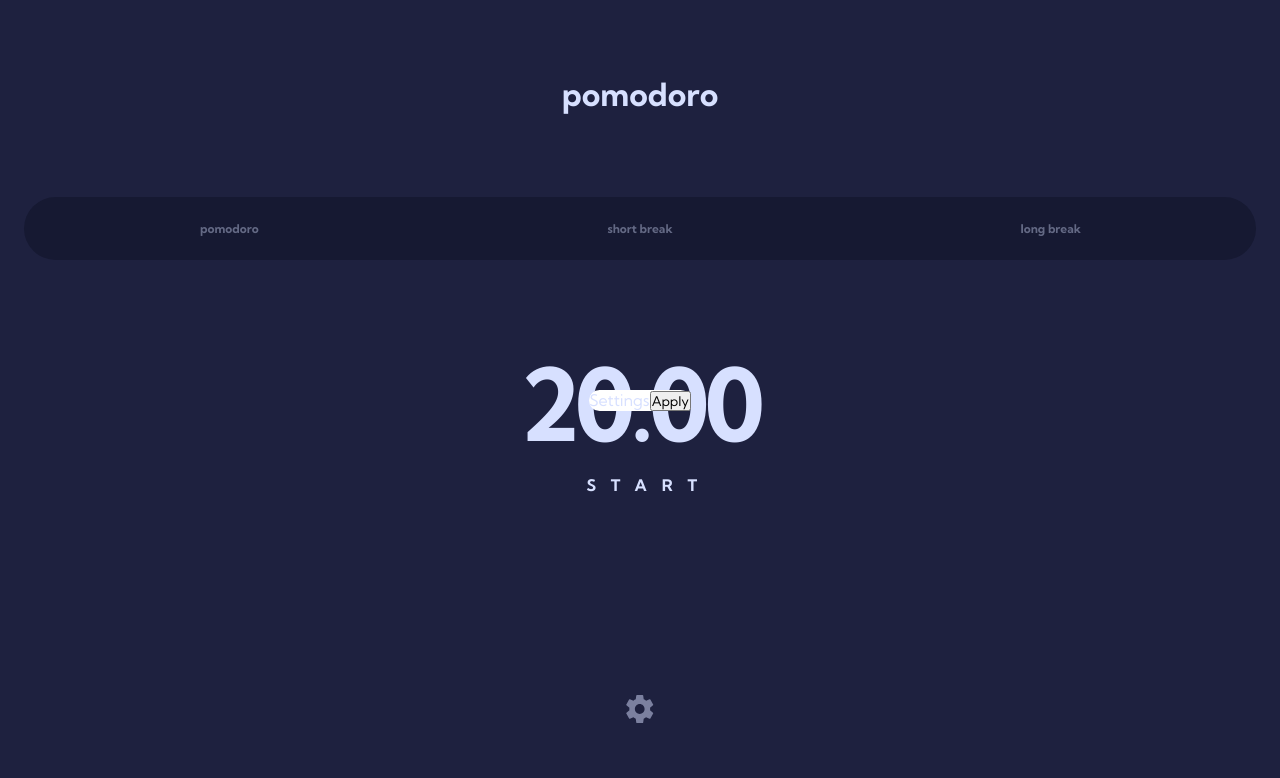
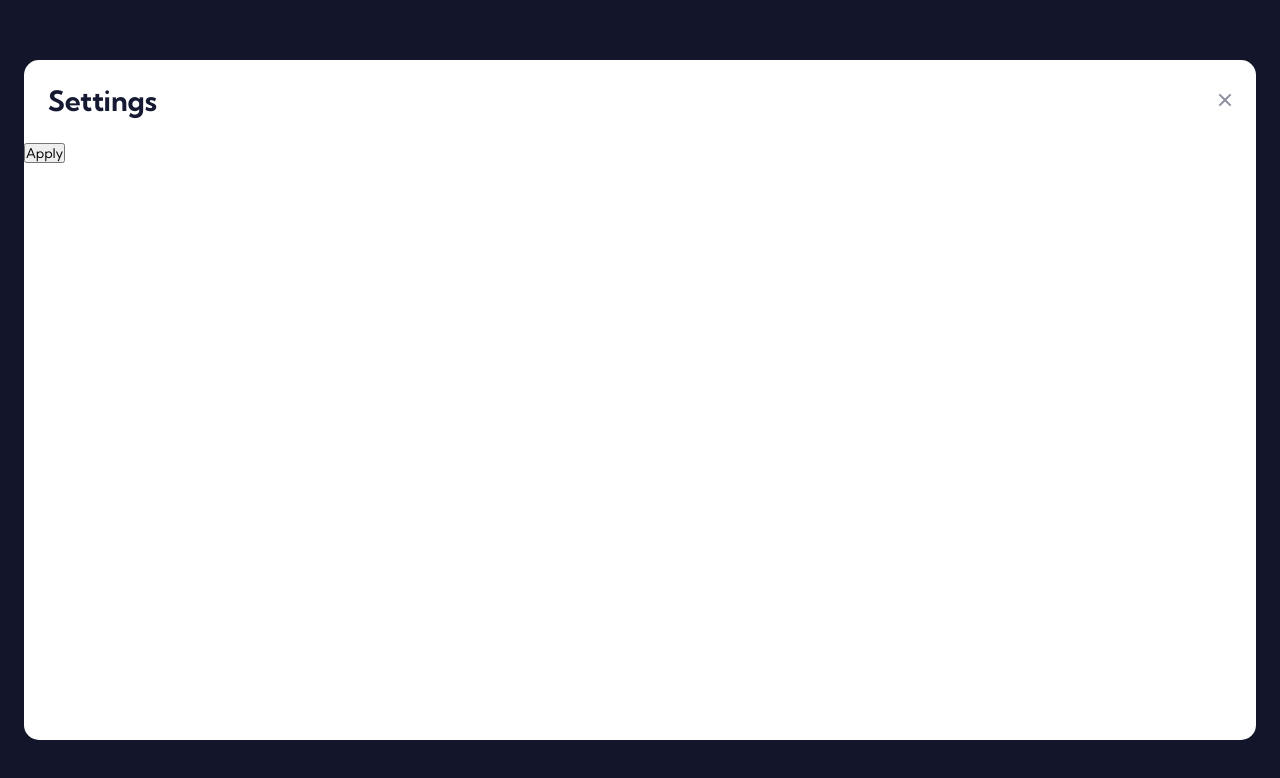
Before and after one commit to ryanbradley-webdev/pomodoro, a React (Vite) app: page / in a window 1280 px wide. Both pictures are taken after a click on the button 640 px from the left and 710 px from the top of the page. Shown: the top 778 px of the page. Built offline with nearby package versions, Linux system fonts and the light colour scheme.

Commit message:
Add basic styling to Settings Modal component.

```diff
--- /dev/null
+++ b/src/assets/CloseIcon.tsx
@@ -0,0 +1,7 @@
+export default function CloseIcon() {
+  return (
+    <svg xmlns="http://www.w3.org/2000/svg" width="14" height="14">
+      <path fill="#1E213F" fillRule="evenodd" d="M11.95.636l1.414 1.414L8.414 7l4.95 4.95-1.414 1.414L7 8.414l-4.95 4.95L.636 11.95 5.586 7 .636 2.05 2.05.636 7 5.586l4.95-4.95z" opacity=".5"/>
+    </svg>
+  )
+}
--- a/src/assets/SettingsIcon.tsx
+++ b/src/assets/SettingsIcon.tsx
@@ -1,9 +1,7 @@
 export default function SettingsIcon() {
   return (
-    <div>
-      <svg xmlns="http://www.w3.org/2000/svg" width="28" height="28">
-        <path fill="#D7E0FF" d="M26.965 17.682l-2.927-2.317c.055-.448.097-.903.097-1.365 0-.462-.042-.917-.097-1.365l2.934-2.317a.702.702 0 00.167-.896l-2.775-4.851a.683.683 0 00-.847-.301l-3.454 1.407a10.506 10.506 0 00-2.345-1.379l-.52-3.71A.716.716 0 0016.503 0h-5.55a.703.703 0 00-.687.588l-.52 3.71c-.847.357-1.63.819-2.345 1.379L3.947 4.27a.691.691 0 00-.847.301L.325 9.422a.705.705 0 00.167.896l2.927 2.317c-.055.448-.097.903-.097 1.365 0 .462.042.917.097 1.365L.492 17.682a.702.702 0 00-.167.896L3.1 23.429a.683.683 0 00.847.301L7.4 22.323a10.506 10.506 0 002.345 1.379l.52 3.71c.056.329.34.588.687.588h5.55a.703.703 0 00.687-.588l.52-3.71c.847-.357 1.631-.819 2.346-1.379l3.454 1.407c.313.119.673 0 .847-.301l2.775-4.851a.705.705 0 00-.167-.896zM13.73 18.9c-2.685 0-4.857-2.191-4.857-4.9 0-2.709 2.172-4.9 4.857-4.9 2.684 0 4.856 2.191 4.856 4.9 0 2.71-2.172 4.9-4.856 4.9z" opacity=".5"/>
-      </svg>
-    </div>
+    <svg xmlns="http://www.w3.org/2000/svg" width="28" height="28">
+      <path fill="#D7E0FF" d="M26.965 17.682l-2.927-2.317c.055-.448.097-.903.097-1.365 0-.462-.042-.917-.097-1.365l2.934-2.317a.702.702 0 00.167-.896l-2.775-4.851a.683.683 0 00-.847-.301l-3.454 1.407a10.506 10.506 0 00-2.345-1.379l-.52-3.71A.716.716 0 0016.503 0h-5.55a.703.703 0 00-.687.588l-.52 3.71c-.847.357-1.63.819-2.345 1.379L3.947 4.27a.691.691 0 00-.847.301L.325 9.422a.705.705 0 00.167.896l2.927 2.317c-.055.448-.097.903-.097 1.365 0 .462.042.917.097 1.365L.492 17.682a.702.702 0 00-.167.896L3.1 23.429a.683.683 0 00.847.301L7.4 22.323a10.506 10.506 0 002.345 1.379l.52 3.71c.056.329.34.588.687.588h5.55a.703.703 0 00.687-.588l.52-3.71c.847-.357 1.631-.819 2.346-1.379l3.454 1.407c.313.119.673 0 .847-.301l2.775-4.851a.705.705 0 00-.167-.896zM13.73 18.9c-2.685 0-4.857-2.191-4.857-4.9 0-2.709 2.172-4.9 4.857-4.9 2.684 0 4.856 2.191 4.856 4.9 0 2.71-2.172 4.9-4.856 4.9z" opacity=".5"/>
+    </svg>
   )
 }
--- a/src/components/SettingsModal/SettingsModal.module.css
+++ b/src/components/SettingsModal/SettingsModal.module.css
@@ -3,9 +3,36 @@
   inset: 0;
   display: grid;
   place-items: center;
+  background-color: #0a0c1c88;
 }
 
 .modal {
+  width: calc(100vw - 48px);
+  height: calc(100vh - 120px);
   background-color: var(--clr-white-900);
   border-radius: 15px;
 }
+
+.modal > div {
+  padding: 24px;
+}
+
+.heading {
+  display: flex;
+  justify-content: space-between;
+  align-items: center;
+}
+
+.heading_h2 {
+  color: var(--clr-black-900);
+  font-size: var(--font-size-h2);
+  font-weight: bold;
+  line-height: var(--line-height-h2);
+}
+
+.heading button {
+  height: fit-content;
+  width: fit-content;
+  background-color: transparent;
+  border: none;
+}
--- a/src/components/SettingsModal/SettingsModal.tsx
+++ b/src/components/SettingsModal/SettingsModal.tsx
@@ -1,5 +1,6 @@
 import { Dispatch, SetStateAction, useEffect, useState } from "react"
 import styles from './SettingsModal.module.css'
+import CloseIcon from "../../assets/CloseIcon"
 
 export default function SettingsModal({
   visible,
@@ -9,6 +10,10 @@ export default function SettingsModal({
   setVisible: Dispatch<SetStateAction<boolean>>
 }) {
   const [display, setDisplay] = useState('none')
+
+  const closeModal = () => {
+    setVisible(false)
+  }
 
   const applySettings = () => {
     setVisible(false)
@@ -30,7 +35,23 @@ export default function SettingsModal({
         className={styles.modal}
       >
 
-        Settings
+        <div
+          className={styles.heading}
+        >
+
+          <h2
+            className={styles.heading_h2}
+          >
+            Settings
+          </h2>
+
+          <button
+            onClick={closeModal}
+          >
+            <CloseIcon />
+          </button>
+
+        </div>
 
         <button
           onClick={applySettings}
--- a/src/index.css
+++ b/src/index.css
@@ -20,7 +20,7 @@
   --clr-teal: #70F3F8;
   --clr-purple: #D881F8;
   --font-size-h1: 80px;
-  --font-size-h2: 28px;
+  --font-size-h2: 20px;
   --font-size-h3: 14px;
   --font-size-h4: 13px;
   --font-size-body-md: 14px;
@@ -29,7 +29,7 @@
   --space-h3: 13.13px;
   --space-h4: 5px;
   --line-height-h1: 100px;
-  --line-height-h2: 34px;
+  --line-height-h2: 26px;
   --line-height-h3: 16px;
   --line-height-h4: 16px;
   --line-height-body-md: 18px;
@@ -39,10 +39,12 @@
 @media screen and (min-width: 481px) {
   :root {
     --font-size-h1: 100px;
+    --font-size-h2: 28px;
     --font-size-h3: 16px;
     --space-h1: -5px;
     --space-h3: 15px;
     --line-height-h1: 120px;
+    --line-height-h2: 34px;
     --line-height-h3: 19px;
   }
 }
```
